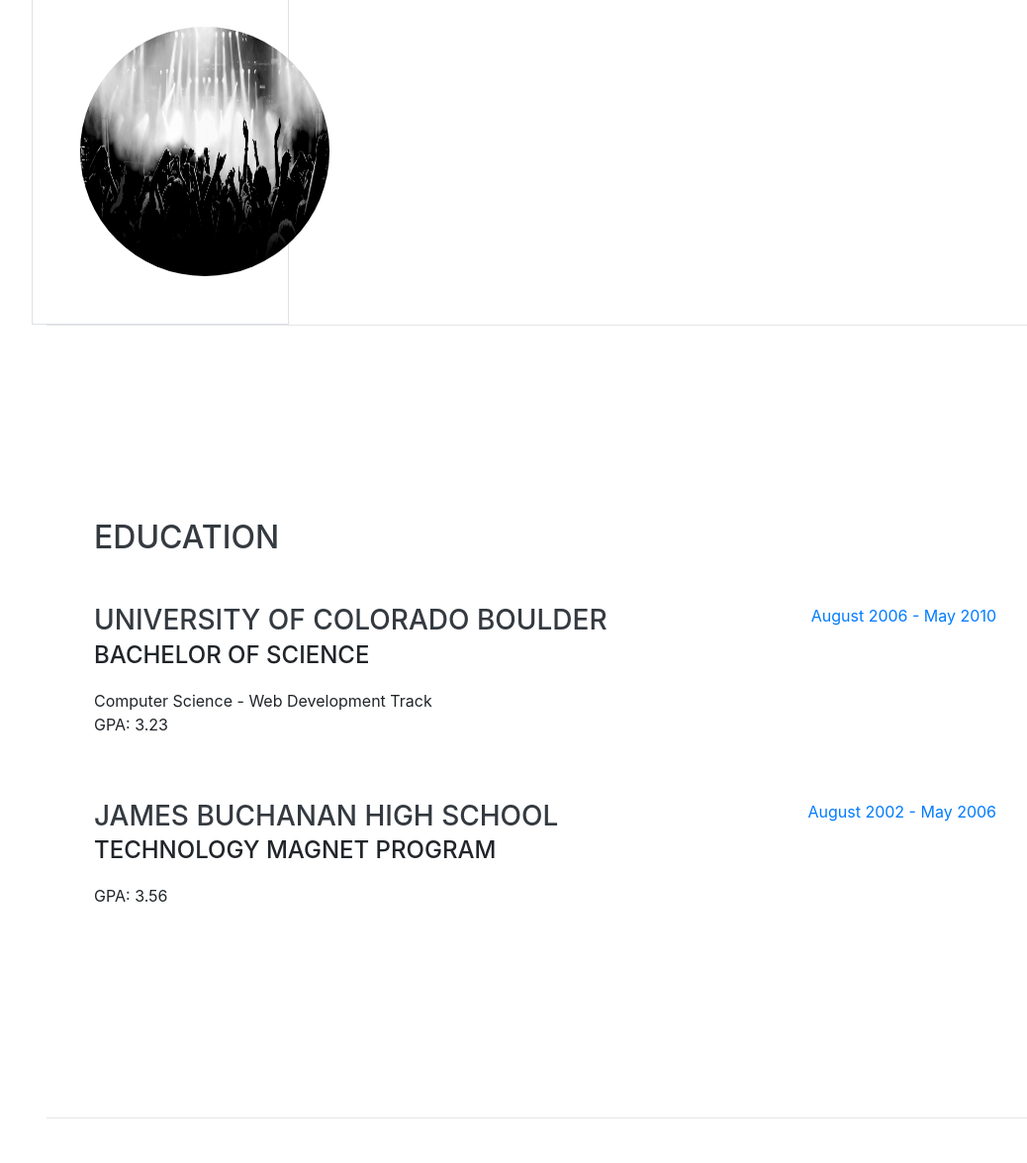
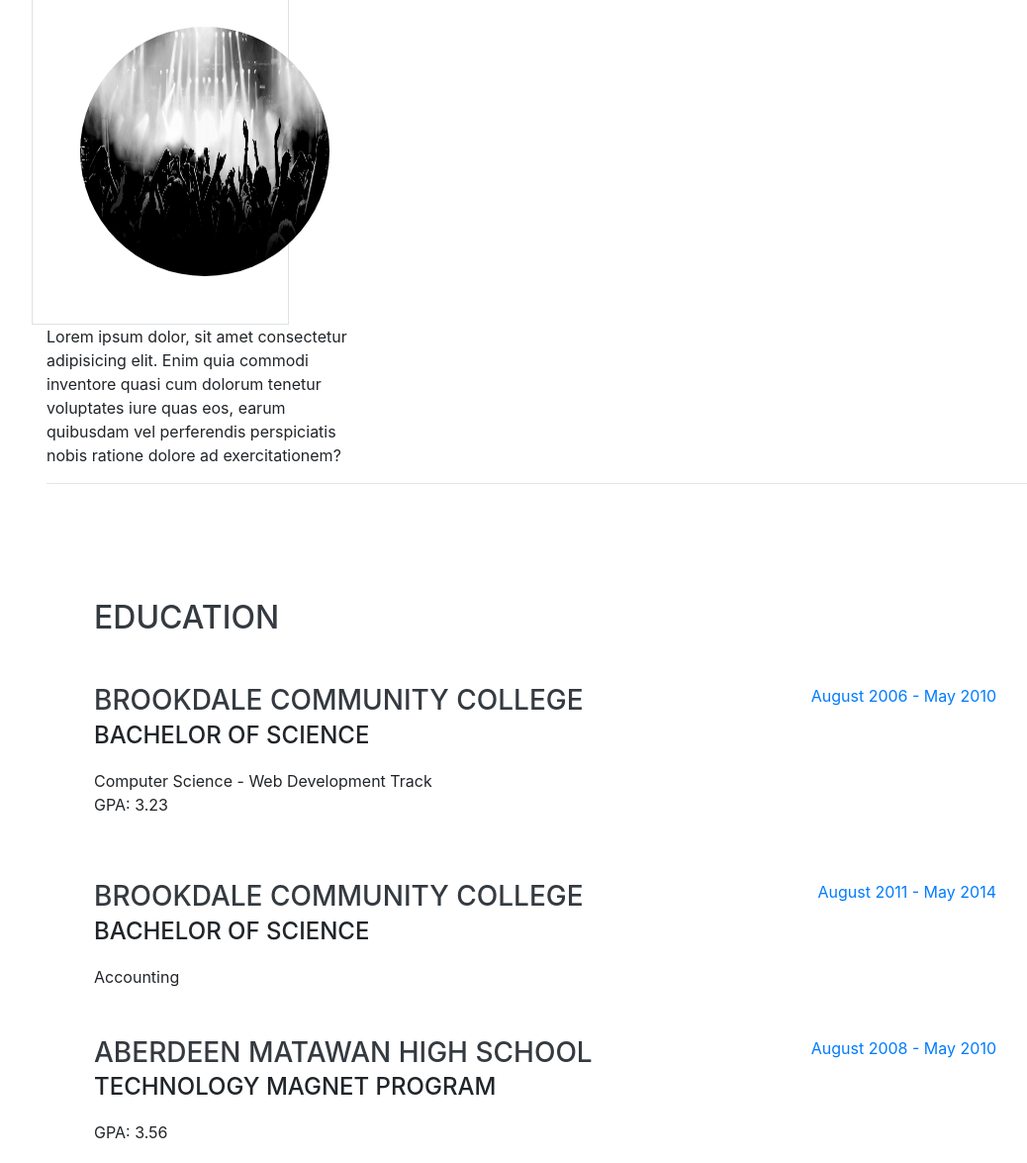
Before and after one commit to harshpaddle/hp-portfolio, a website with bundled scripts: page index.html in a window 1280 px wide. Shown: the part 865-2040 px from the top of the page at 99% size, without its empty margins (225-1263 px from the left). Built offline with nearby package versions, Linux system fonts and the light colour scheme; a web font is replaced by a local one.

Commit message:
few changes

```diff
--- a/index.html
+++ b/index.html
@@ -98,9 +98,9 @@
             <img class="p-4 badge-pill" src="img/background.jpg" alt="concert" width="300px" height="300px">
           </a>
         </div>
-        <div class="col-md-6">
-          <p>
-
+        <div >
+          <p class="col-md-4">
+            Lorem ipsum dolor, sit amet consectetur adipisicing elit. Enim quia commodi inventore quasi cum dolorum tenetur voluptates iure quas eos, earum quibusdam vel perferendis perspiciatis nobis ratione dolore ad exercitationem?
           </p>
         </div>
       </div>
@@ -166,7 +166,7 @@
 
         <div class="resume-item d-flex flex-column flex-md-row justify-content-between mb-5">
           <div class="resume-content">
-            <h3 class="mb-0">University of Colorado Boulder</h3>
+            <h3 class="mb-0">Brookdale Community College</h3>
             <div class="subheading mb-3">Bachelor of Science</div>
             <div>Computer Science - Web Development Track</div>
             <p>GPA: 3.23</p>
@@ -176,14 +176,25 @@
           </div>
         </div>
 
+        <div class="resume-item d-flex flex-column flex-md-row justify-content-between mb-5">
+          <div class="resume-content">
+            <h3 class="mb-0">Brookdale Community College</h3>
+            <div class="subheading mb-3">Bachelor of Science</div>
+            <div>Accounting</div>
+          </div>
+          <div class="resume-date text-md-right">
+            <span class="text-primary">August 2011 - May 2014</span>
+          </div>
+        </div>
+
         <div class="resume-item d-flex flex-column flex-md-row justify-content-between">
           <div class="resume-content">
-            <h3 class="mb-0">James Buchanan High School</h3>
+            <h3 class="mb-0">Aberdeen Matawan High School</h3>
             <div class="subheading mb-3">Technology Magnet Program</div>
             <p>GPA: 3.56</p>
           </div>
           <div class="resume-date text-md-right">
-            <span class="text-primary">August 2002 - May 2006</span>
+            <span class="text-primary">August 2008 - May 2010</span>
           </div>
         </div>
 
```
